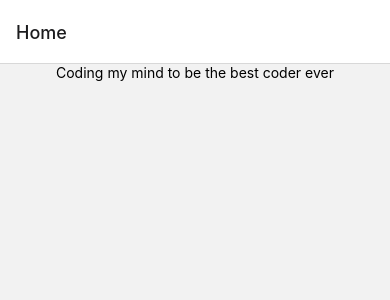
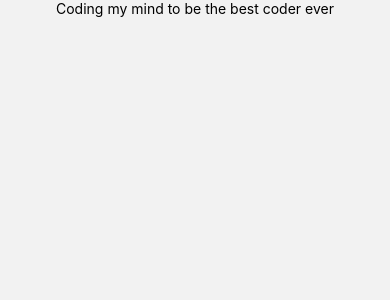
Before and after one commit to JoelAngels/recreation-app, a React Native app: screen /Home in a window 390 px wide. Shown: the top 300 px of the page. Built offline with nearby package versions, Linux system fonts and the light colour scheme.

Commit message:
header section complete

```diff
--- a/screens/HomeScreen.js
+++ b/screens/HomeScreen.js
@@ -1,12 +1,23 @@
-import {View, Text} from 'react-native';
-import React from 'react';
+import {View, Text, SafeAreaView} from 'react-native';
+import React, {useLayoutEffect} from 'react';
+
+import {useNavigation} from '@react-navigation/native';
+
 const HomeScreen = () => {
+  const navigation = useNavigation();
+  useLayoutEffect(() => {
+    navigation.setOptions({
+      headerShown: false,
+    });
+  });
   return (
-    <View>
-      <Text className="font-bold, text-center">
-        Coding my mind to be the best coder ever
-      </Text>
-    </View>
+    <SafeAreaView>
+      <View>
+        <Text className="font-bold, text-center">
+          Coding my mind to be the best coder ever
+        </Text>
+      </View>
+    </SafeAreaView>
   );
 };
 
```
